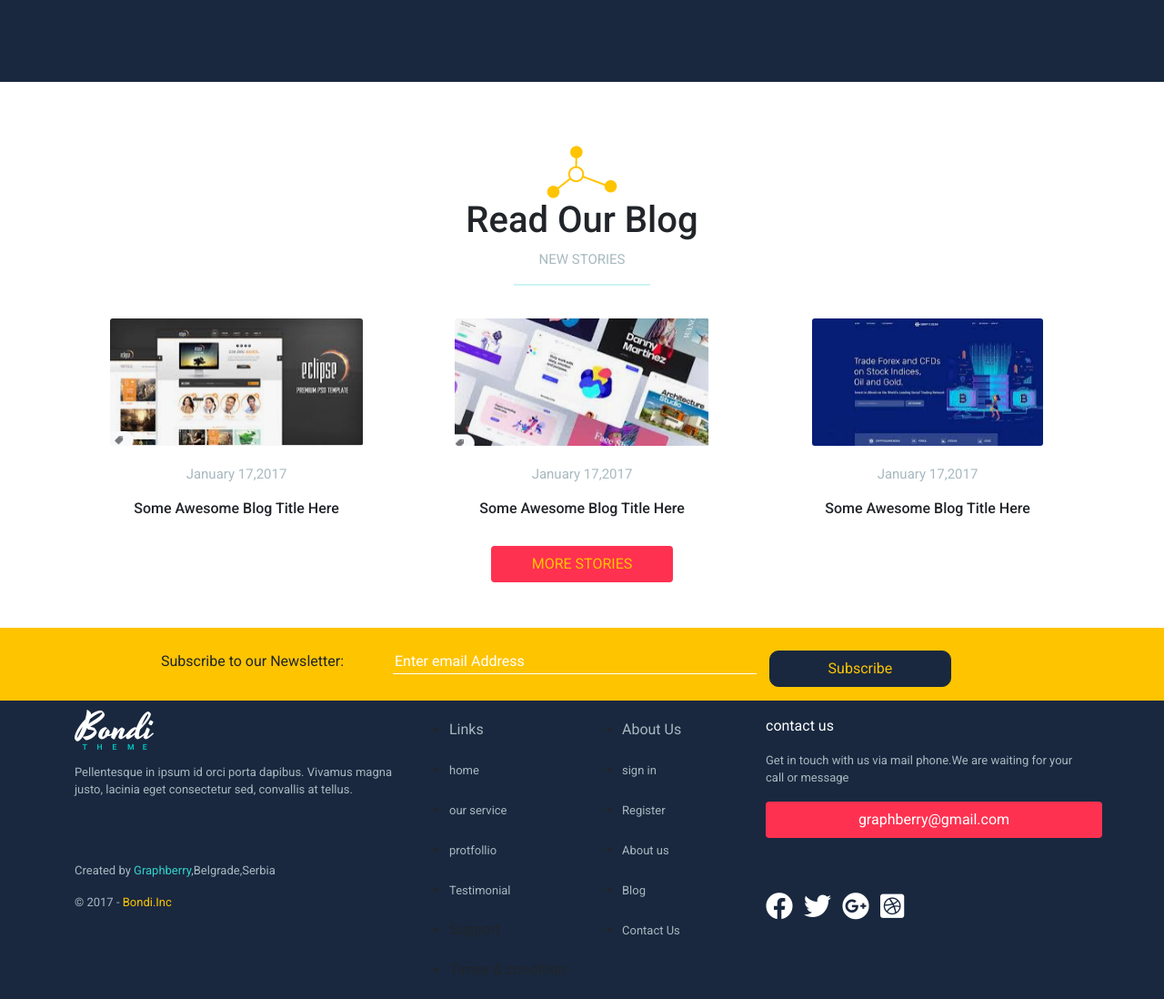
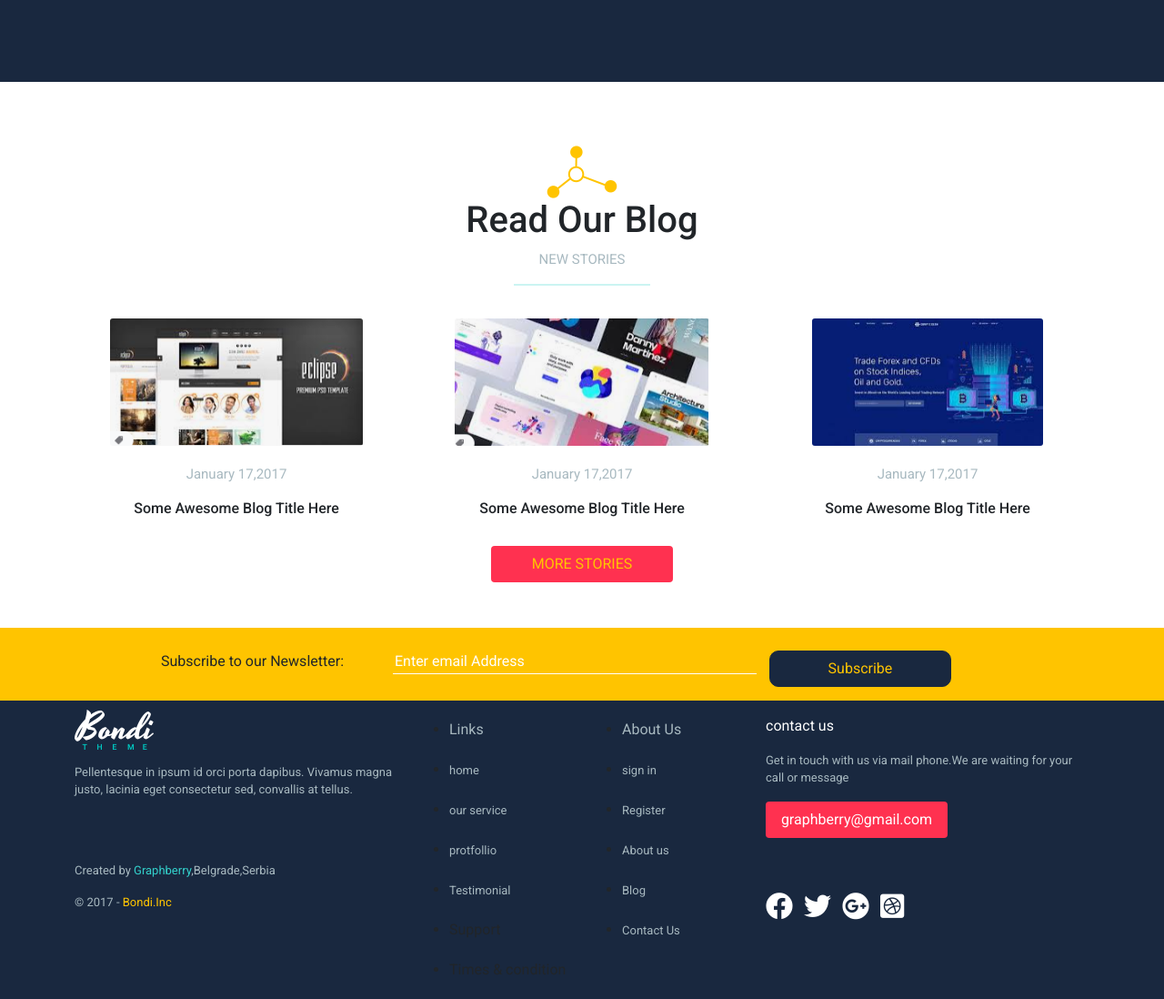
Before and after one commit to mohammodrubel/personal-account, a plain HTML site: page index.html in a window 1280 px wide. Shown: the part 3652-4750 px from the top of the page at 91% size. Drawn offline with nearby package versions, Linux system fonts and the light colour scheme; a script that the page names is missing.

Commit message:
Update style.css

```diff
--- a/css/style.css
+++ b/css/style.css
@@ -301,7 +301,7 @@ footer{
     color: rgb(255, 255, 255)!important;
 }
 .btn-footer{
-    width: 370px;
+    width: 200px;
     height: 40px;
     color:white;
 }
```
